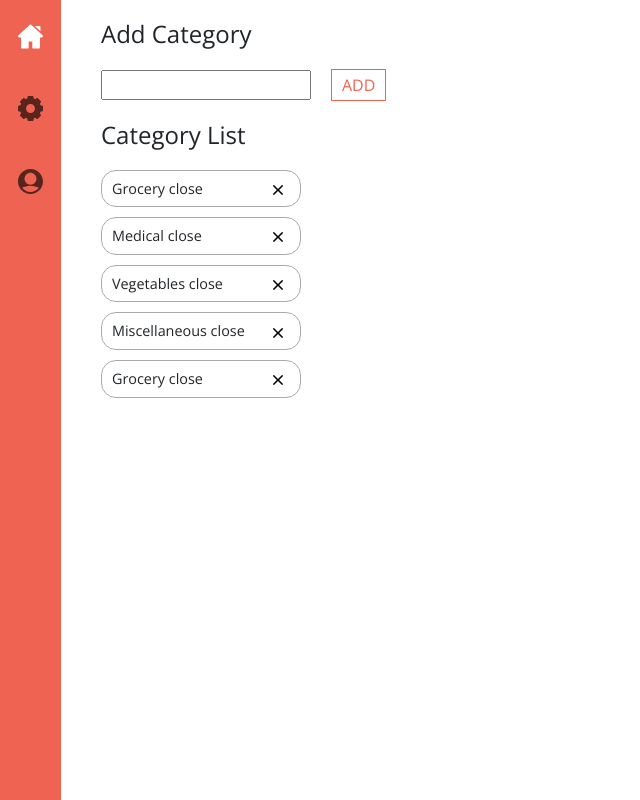
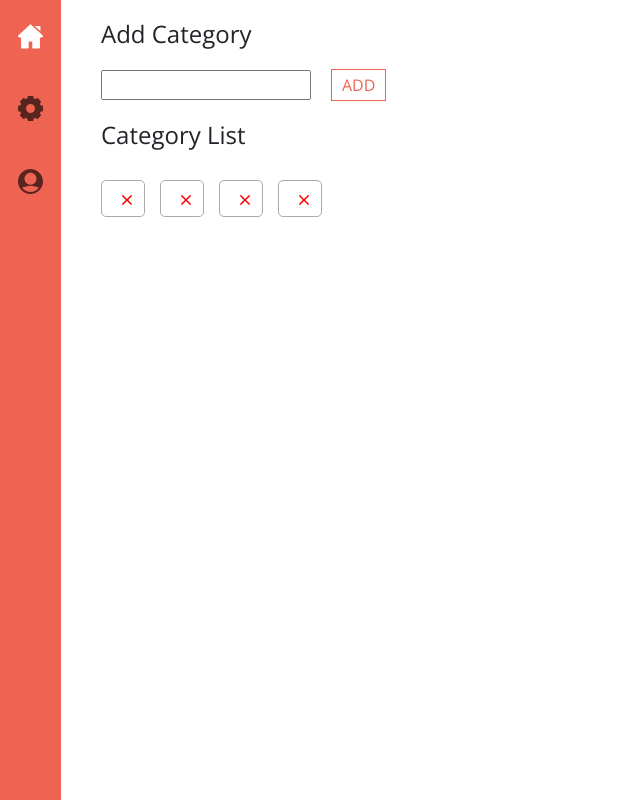
Before and after one commit to sowmyy/expenseeve, a React app: page /settings in a window 1280 px wide. Shown: the whole page, without its empty margins (0-640 px from the left). Built offline with nearby package versions, Linux system fonts and the light colour scheme.

Commit message:
Add Expense (WIP)

```diff
--- a/app/Containers/Home/reducer.js
+++ b/app/Containers/Home/reducer.js
@@ -35,15 +35,21 @@ const initialstate = {
       "amount": "50",
       "expenseDate": "20/02/2020"
     }
+  ],
+  "CategoryList": [
+    'Grocery',
+    'Miscellanoeus',
+    'Vegetables',
+    'Medical',
   ]
 }
 
 function homereducer(state=initialstate, action) {
   switch (action.type) {
     case "ADD_CATEGORY":
-    const { ExpenseList } = state;
-    ExpenseList.push({ id: ExpenseList.length+1,  ...action.data });
-      return { ...state , ExpenseList };
+    const { CategoryList } = state;
+    CategoryList.push({ id: CategoryList.length+1,  ...action.data });
+      return { ...state , CategoryList };
     default:
       return state;
   }
--- a/app/Containers/Home/style.js
+++ b/app/Containers/Home/style.js
@@ -12,7 +12,7 @@ export const ModalForm = styled.form`
   }
   input[type=submit] {
     width: 100%;
-    background-color: #4CAF50;
+    background-color: #EE6352;
     color: white;
     padding: 14px 20px;
     margin: 8px 0;
@@ -21,7 +21,7 @@ export const ModalForm = styled.form`
     cursor: pointer;
   }
   input[type=submit]:hover {
-    background-color: #45a049;
+    background-color: #C35244 ;
   }
   div {
     border-radius: 5px;
--- a/app/Containers/Settings/index.js
+++ b/app/Containers/Settings/index.js
@@ -17,14 +17,13 @@ class Settings extends Component {
   addCategory(e) {
     e.preventDefault();
     const name = this.myInput.value;
-    // console.log('name', name);
-    // if (this.state.value.length>0) {
       this.props.addCategory({
         category: name,
       })
       this.myInput.value = '';
-      // this.setState({value: ''});
-    // }
+  }
+  removeCategory(id) {
+    console.log('item', item.id);
   }
   render() {
       return (
@@ -41,10 +40,14 @@ class Settings extends Component {
             </CategoryAddSection>
             <h4 className="heading">Category List</h4>
             <ul>
-              {this.props.home.ExpenseList.map(item =>
+              {this.props.home.CategoryList.map((item) =>
                 <li>
-                  <div>{item.category} close</div>
-                  <ReactSVG className="icon" src={closeIcon} />
+                  <div className="categoryName">{item.category}</div>
+                  <a
+                    onClick={() => this.removeCategory(item.id)}
+                  >
+                    <ReactSVG className="icon" src={closeIcon} />
+                  </a>
                 </li>
               )}
             </ul>
--- a/app/Containers/Settings/style.js
+++ b/app/Containers/Settings/style.js
@@ -3,22 +3,30 @@ import styled from 'styled-components';
 export const SettingsStyle = styled.div`
   ul {
     list-style: none;
+    display: flex;
     margin-top: 20px;
     li {
       font-size: 0.9rem;
       border: 1px solid #aaa;
-      border-radius: 15px;
-      width: 17%;
+      border-radius: 5px;
       display: flex;
       justify-content: space-between;
       margin-top: 10px;
+      margin-right:15px;
       padding: 7px;
       padding-left: 10px;
+      .categoryName {
+        margin-right: 10px;
+      }
       .icon {
-        margin-right:10px;
+        cursor: pointer;
+        margin-right: 5px;
         svg {
           width: 10px;
           height: 10px;
+          path {
+            fill: red;
+          }
         }
       }
     }
```
